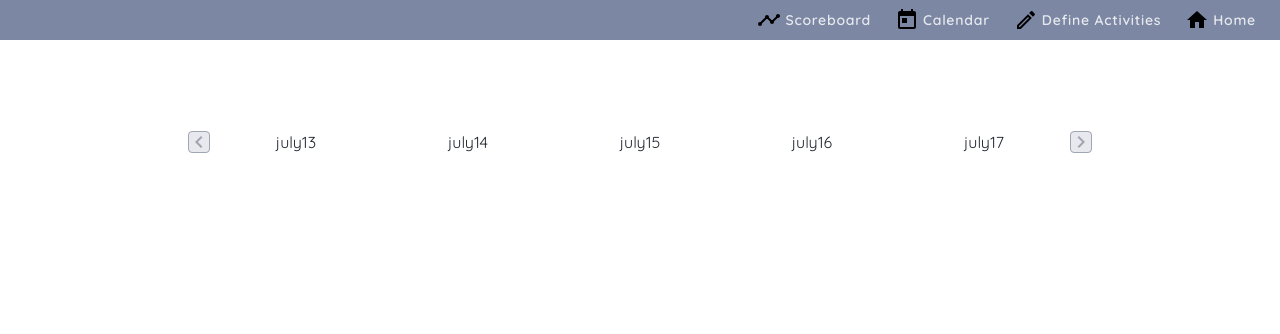
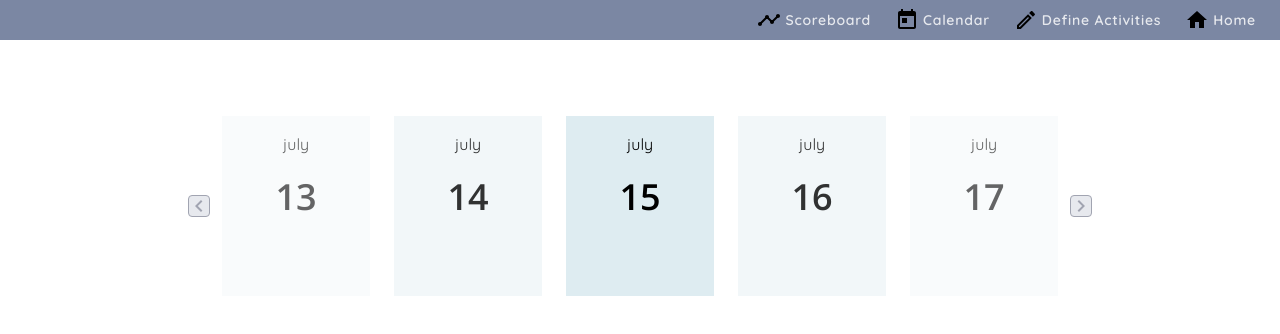
Before and after one commit to krysiajanik/scoreboard, a website built with webpack: page src/pages/calendar.html in a window 1280 px wide. Built offline with nearby package versions, Linux system fonts and the light colour scheme.

Commit message:
feat: day section styled

```diff
--- a/src/pages/calendar.html
+++ b/src/pages/calendar.html
@@ -50,11 +50,11 @@
    <section class="date">
      <button class="date__button date__previous--js" aria-label="previous day"><img src="../assets/img/left.svg" alt="previous day"/></button>
 
-     <div class="date__box date__minus-two date__minus-two--js">
+     <div class="date__box date__box--two date__minus-two date__minus-two--js">
        <p class="date__month date__month--js">july</p>
        <p class="date__day date__day--js">13</p>
      </div>
-     <div class="date__box date__minus-one date__minus-one--js">
+     <div class="date__box date__box--one date__minus-one date__minus-one--js">
       <p class="date__month date__month--js">july</p>
       <p class="date__day date__day--js">14</p>
     </div>
@@ -62,11 +62,11 @@
       <p class="date__month date__month--js">july</p>
       <p class="date__day date__day--js">15</p>
     </div>
-    <div class="date__box date__plus-one date__plus-one--js">
+    <div class="date__box date__box--one date__plus-one date__plus-one--js">
       <p class="date__month date__month--js">july</p>
       <p class="date__day date__day--js">16</p>
     </div>
-    <div class="date__box date__plus-two date__minus-plus--js">
+    <div class="date__box date__box--two date__plus-two date__minus-plus--js">
       <p class="date__month date__month--js">july</p>
       <p class="date__day date__day--js">17</p>
     </div>
--- a/src/scss/main.scss
+++ b/src/scss/main.scss
@@ -6,7 +6,7 @@
 @import "modules/scoreboard.scss";
 @import "modules/day.scss";
 
-@import "https://fonts.googleapis.com/css2?family=Montserrat:ital,wght@0,300;0,400;1,200;1,300;1,400&family=Open+Sans:ital,wght@1,300;1,400&family=Quicksand:wght@300;400;500;600&display=swap";
+@import "https://fonts.googleapis.com/css2?family=Montserrat:ital,wght@0,300;0,400;1,200;1,300;1,400&family=Open+Sans:ital,wght@0,600;1,300;1,400&family=Quicksand:wght@300;400;500;600&display=swap";
 
 html {
   box-sizing: border-box;
--- a/src/scss/modules/day.scss
+++ b/src/scss/modules/day.scss
@@ -4,6 +4,7 @@
     align-content: center;
     align-items: center;
     justify-content: center;
+    margin-top: 64px;
     &__button {
         background-color: $lightText;
         border: 1px solid #a1a4b1;
@@ -15,18 +16,33 @@
         padding: 12px;
         margin: 12px;
         display: flex;
+        flex-direction: column;
         align-content: center;
         align-items: center;
-        justify-content: center;
-    }
-    &__minus-two {
-    }
-    &__minus-one {
+        justify-content: flex-start;
+        &--two {
+            background: rgba(222, 236, 241, 0.2);
+            color: rgba(0, 0, 0, 0.6);
+        }
+        &--one {
+            background: rgba(222, 236, 241, 0.4);
+            color: rgba(0, 0, 0, 0.8);
+        }
     }
     &__selected {
+        background: #deecf1;
+        color: #000000;
     }
-    &__plus-one {
+
+    &__month {
+        font-size: 16px;
+        line-height: 32px;
+        margin: 0;
     }
-    &__plus-two {
+    &__day {
+        font-family: "Open Sans", sans-serif;
+        font-weight: 600;
+        font-size: 36px;
+        margin: 16px 0 0 0;
     }
 }
```
